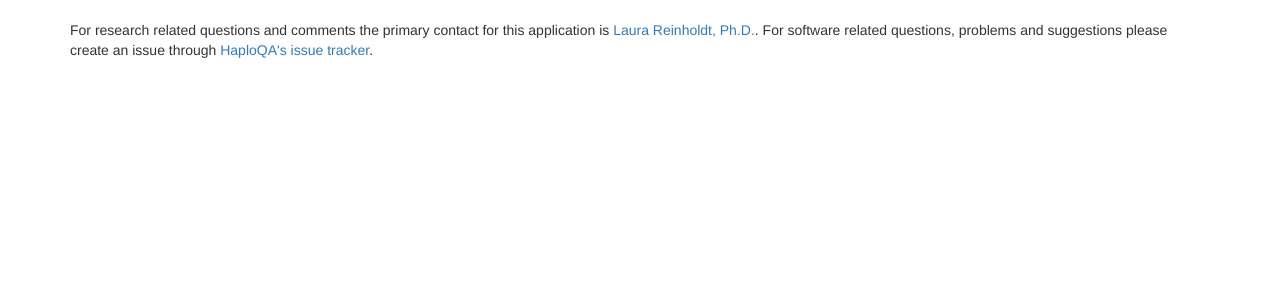
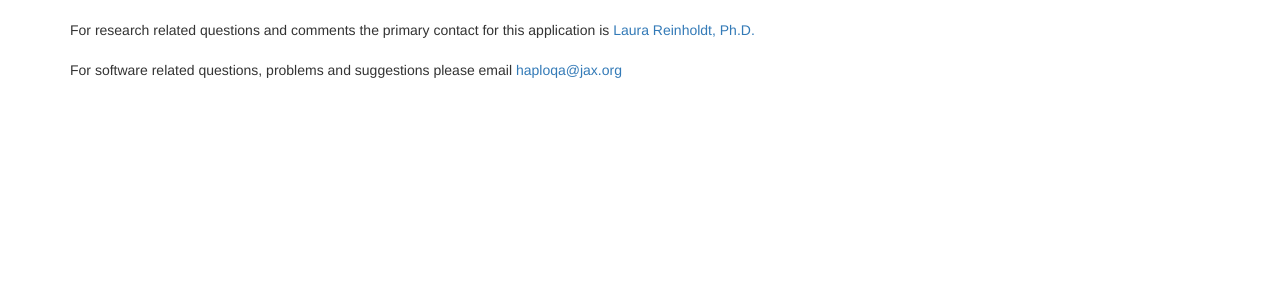
Before and after one commit to TheJacksonLaboratory/haploqa, a Flask app: page /contact.html in a window 1280 px wide. Shown: the part 52-352 px from the top of the page. Run offline with Flask 2, Linux system fonts and the light colour scheme; some libraries are stand-ins or nearby versions.

Commit message:
Opens Laura's JAX profile in a new tab. Replaces nonexistent issue tracker link with HaploQA email for software issues. Replaces plain text email in help and contact page with a mailto link.

```diff
--- a/src/haploqa/templates/contact.html
+++ b/src/haploqa/templates/contact.html
@@ -4,7 +4,11 @@
 
 {% block content %}
     For research related questions and comments the primary contact for this application
-    is <a href="https://www.jax.org/research-and-faculty/faculty/research-scientists/laura-reinholdt">Laura Reinholdt, Ph.D.</a>.
-    For software related questions, problems and suggestions please create an issue through
-    <a href="https://github.com/jaxcs/HaploQA/issues">HaploQA's issue tracker</a>.
+    is <a href="https://www.jax.org/research-and-faculty/faculty/research-scientists/laura-reinholdt" target="_blank">Laura Reinholdt, Ph.D.</a>
+    <br/>
+    <br/>
+    <!-- FIXME: When we have a Github, add this back in -->
+    <!--For software related questions, problems and suggestions please create an issue through
+    <a href="https://github.com/jaxcs/HaploQA/issues">HaploQA's issue tracker</a>.-->
+    For software related questions, problems and suggestions please email <a href="mailto:haploqa@jax.org" target="_top">haploqa@jax.org</a>
 {% endblock %}
--- a/src/haploqa/templates/help.html
+++ b/src/haploqa/templates/help.html
@@ -436,7 +436,8 @@
                 even if the change only consists of a small change, such as a new tag. However, we hope to be able to
                 determine if the changes are major or trivial in the future. Until we improve this feature, if you get this
                 notification and wish to re-run the haplotype calculations on your sample but are worried the changes to the
-                candidate strain will affect the rendered plots, email haploqa@jax.org.</i>
+                candidate strain will affect the rendered plots, email <a href="mailto:haploqa@jax.org" target="_top">
+                haploqa@jax.org</a>.</i>
                 <br/><br/><br/>
             </p>
         </div>
@@ -529,7 +530,8 @@
                 interval there.<br/>
                 <br/>
                 If there is an issue with a sample, the associated plot may show "No data to show" over where the plot
-                should be. If one of your samples does this email haploqa@jax.org<br/>
+                should be. If one of your samples does this email <a href="mailto:haploqa@jax.org" target="_top">
+                haploqa@jax.org</a><br/>
                 <br/>
             </p>
         </div>
```
